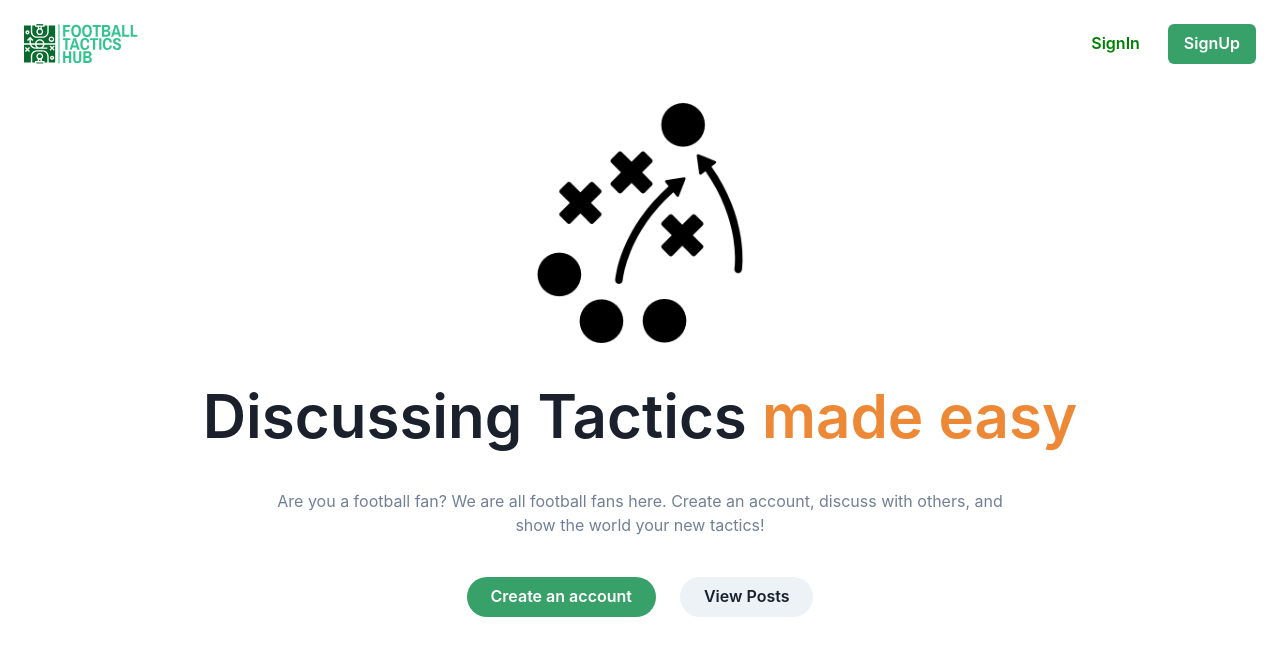
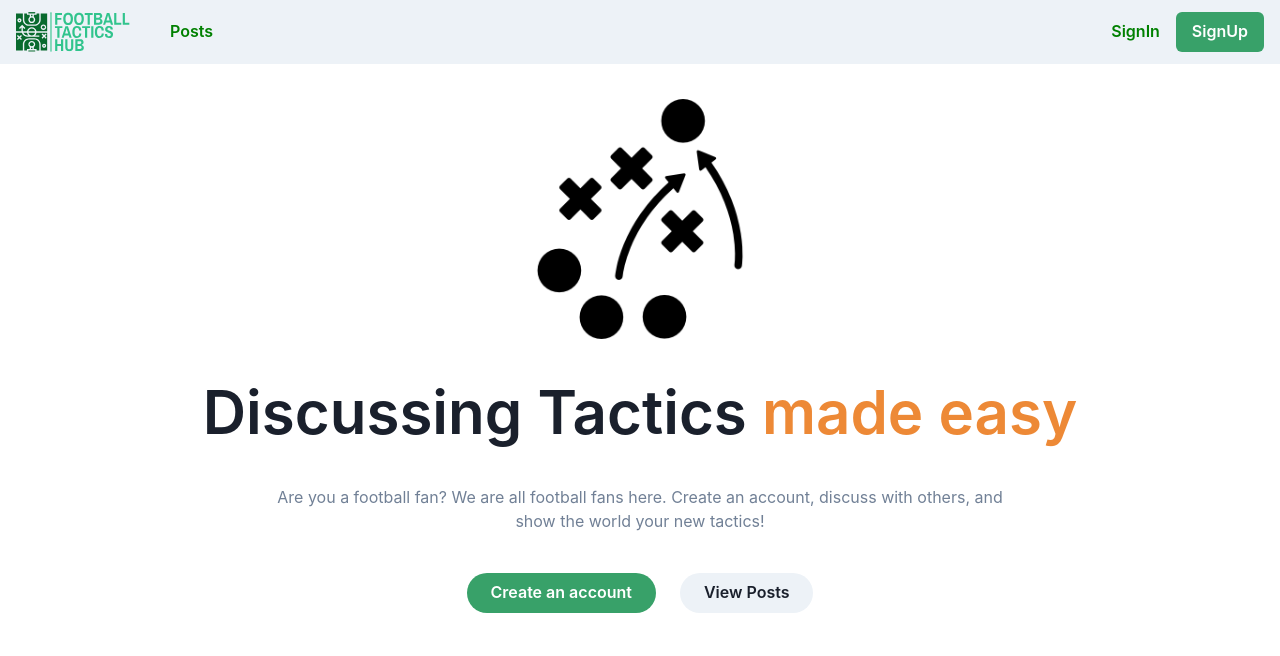
Before and after one commit to michaelehab/Football-Tactics-Hub, a React (Create React App) app in the folder web/: page / in a window 1280 px wide. Shown: the top 656 px of the page. Built offline with nearby package versions, Linux system fonts and the light colour scheme.

Commit message:
Updated Navbar

```diff
--- a/web/src/App.tsx
+++ b/web/src/App.tsx
@@ -1,13 +1,13 @@
 import { BrowserRouter, Routes, Route } from "react-router-dom";
 import { GetPost } from "./pages/getPost";
 import { ListPosts } from "./pages/listPosts";
-import { NavBar } from "./components/navBar";
 import { SignIn } from "./pages/signIn";
 import { SignUp } from "./pages/signUp";
 import { NewPost } from "./pages/newPost";
 import { ViewProfile } from "./pages/viewProfile";
 import { Hero } from "./pages/heroPage";
 import { NotFound } from "./pages/notFound";
+import { NavBar } from "./components/navBar";
 
 export const App = () => {
   return (
--- a/web/src/components/navBar.tsx
+++ b/web/src/components/navBar.tsx
@@ -1,11 +1,33 @@
-import { Flex, Box, Button, Image } from "@chakra-ui/react";
+/* eslint-disable react-hooks/rules-of-hooks */
+import {
+  Box,
+  Flex,
+  Avatar,
+  HStack,
+  Link as ChakraLink,
+  IconButton,
+  Button,
+  Menu,
+  MenuButton,
+  MenuList,
+  MenuItem,
+  MenuDivider,
+  useDisclosure,
+  useColorModeValue,
+  Stack,
+  Image,
+} from "@chakra-ui/react";
+import { HamburgerIcon, CloseIcon, AddIcon } from "@chakra-ui/icons";
 import Logo from "../assets/logo/svg/logo-no-background.svg";
-import { Link } from "react-router-dom";
+import UserAvatar from "../assets/user.png";
 import { getLocalStorageUserId, isLoggedIn, signOut } from "../utils/auth";
-import { useNavigate } from "react-router-dom";
+import { Link, useNavigate } from "react-router-dom";
 import { useCallback } from "react";
 
+const Links = ["Posts"];
+
 export const NavBar = () => {
+  const { isOpen, onOpen, onClose } = useDisclosure();
   const navigate = useNavigate();
   const userId: string = getLocalStorageUserId();
 
@@ -13,45 +35,120 @@ export const NavBar = () => {
     signOut();
     navigate("/");
   }, [navigate]);
+
   return (
-    <Flex justify="space-between" margin={4} align="center" p={2}>
-      <Box>
+    <>
+      <Box
+        bg={useColorModeValue("gray.100", "gray.900")}
+        px={4}
+        marginBottom={5}
+      >
+        <Flex h={16} alignItems={"center"} justifyContent={"space-between"}>
+          <IconButton
+            size={"md"}
+            icon={isOpen ? <CloseIcon /> : <HamburgerIcon />}
+            aria-label={"Open Menu"}
+            display={{ md: "none" }}
+            onClick={isOpen ? onClose : onOpen}
+          />
+          <HStack spacing={8} alignItems={"center"}>
             <Link to={"/"}>
               <Image src={Logo} height={10} />
             </Link>
-      </Box>
-      <Flex gap={3}>
-        {isLoggedIn() ? (
-          <>
-            <Link to={`/user/${userId}`}>
-              <Button colorScheme="green" variant="outline">
-                Profile
+            <HStack
+              as={"nav"}
+              spacing={4}
+              display={{ base: "none", md: "flex" }}
+            >
+              {Links.map((link) => (
+                <Link to={link.toLowerCase()}>
+                  <Button
+                    px={2}
+                    py={1}
+                    color={"green"}
+                    rounded={"md"}
+                    _hover={{
+                      textDecoration: "none",
+                      bg: useColorModeValue("gray.200", "gray.700"),
+                    }}
+                  >
+                    {link}
                   </Button>
                 </Link>
+              ))}
+            </HStack>
+          </HStack>
+          {isLoggedIn() ? (
+            <Flex alignItems={"center"}>
               <Link to={"/new/post"}>
-              <Button colorScheme="green" variant="solid">
-                New post
+                <Button
+                  variant={"solid"}
+                  colorScheme="green"
+                  size={"sm"}
+                  mr={4}
+                  leftIcon={<AddIcon />}
+                >
+                  New Post
                 </Button>
               </Link>
-            <Button variant="ghost" color="green" onClick={onSignout}>
-              Sign out
-            </Button>
-          </>
+              <Menu>
+                <MenuButton
+                  as={Button}
+                  rounded={"full"}
+                  variant={"link"}
+                  cursor={"pointer"}
+                  minW={0}
+                >
+                  <Avatar size={"sm"} src={UserAvatar} />
+                </MenuButton>
+                <MenuList>
+                  <Link to={`/user/${userId}`}>
+                    <MenuItem>My Profile</MenuItem>
+                  </Link>
+                  <MenuDivider />
+                  <MenuItem onClick={onSignout}>Sign Out</MenuItem>
+                </MenuList>
+              </Menu>
+            </Flex>
           ) : (
-          <>
-            <Link to={"signin"}>
+            <Flex>
+              <Link to={"/signin"}>
                 <Button variant="ghost" color="green">
                   SignIn
                 </Button>
               </Link>
-            <Link to={"signup"}>
+              <Link to={"/signup"}>
                 <Button colorScheme="green" variant="solid">
                   SignUp
                 </Button>
               </Link>
-          </>
+            </Flex>
           )}
         </Flex>
-    </Flex>
+
+        {isOpen ? (
+          <Box pb={4} display={{ md: "none" }}>
+            <Stack as={"nav"} spacing={4}>
+              {Links.map((link) => (
+                <Link to={link.toLowerCase()}>
+                  <Button
+                    px={2}
+                    py={1}
+                    color={"green"}
+                    rounded={"md"}
+                    _hover={{
+                      textDecoration: "none",
+                      bg: useColorModeValue("gray.200", "gray.700"),
+                    }}
+                  >
+                    {link}
+                  </Button>
+                </Link>
+              ))}
+            </Stack>
+          </Box>
+        ) : null}
+      </Box>
+    </>
   );
 };
--- a/web/src/pages/viewProfile.tsx
+++ b/web/src/pages/viewProfile.tsx
@@ -9,7 +9,7 @@ import {
 import { useParams } from "react-router";
 import { callEndpoint, replaceParams } from "../utils/callEndpoint";
 
-import Icon from "../assets/user.png";
+import Avatar from "../assets/user.png";
 import { PostCard } from "../components/postCard";
 import { NotFound } from "./notFound";
 
@@ -29,7 +29,7 @@ export const ViewProfile = () => {
   return (
     <Center flexDirection="column">
       <Flex direction="column" boxShadow="md" p="6" rounded="md" width="100%">
-        <Image src={Icon} boxSize="200px" borderRadius="full" mx="auto" />
+        <Image src={Avatar} boxSize="200px" borderRadius="full" mx="auto" />
         <Box mx="auto">
           <Heading as="h2" size="2xl">
             {userData?.user.userName}
```
Also changed, not shown: web/src/components/altNavBar.tsx (added, +57 -0 lines), 1 other file (tests, documents, lock files or other folders). Lines whose indentation alone changed are shown as unchanged.
